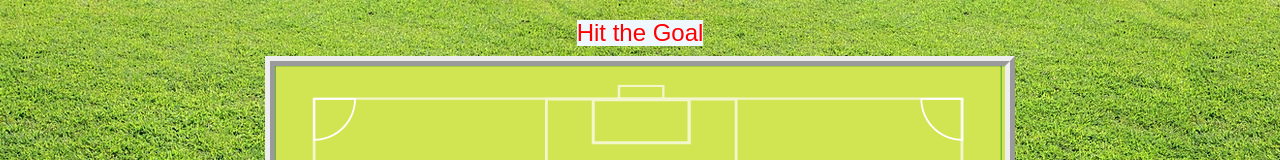
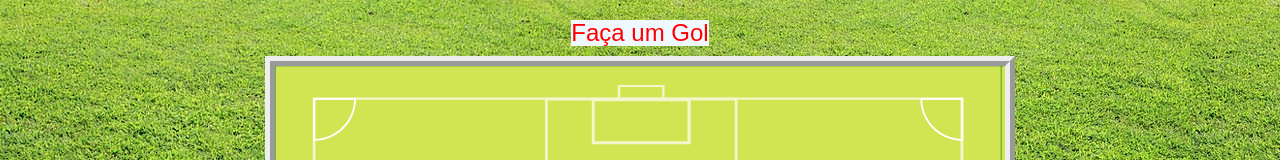
Before and after one commit to juliarosabfs/Projeto-ADV-C95, a plain HTML site: page index.html in a window 1280 px wide. Shown: the top 160 px of the page. Drawn offline with nearby package versions, Linux system fonts and the light colour scheme.

Commit message:
Update index.html

```diff
--- a/index.html
+++ b/index.html
@@ -1,7 +1,7 @@
 <!DOCTYPE html>
 <html>
 <head>
-	<title>Hit the Goal</title>
+	<title>Faça um Gol</title>
 <link rel="stylesheet" href="style.css">
 <script src="fabric.js"></script>
 
@@ -15,7 +15,7 @@
 
 <body class="body_background" onload="load_img()">
 	<center>
-		<h3 id="hd3">Hit the Goal</h3>
+		<h3 id="hd3">Faça um Gol</h3>
 		<canvas width="750" height="500" id="myCanvas"></canvas>
 
 	</center>
```
